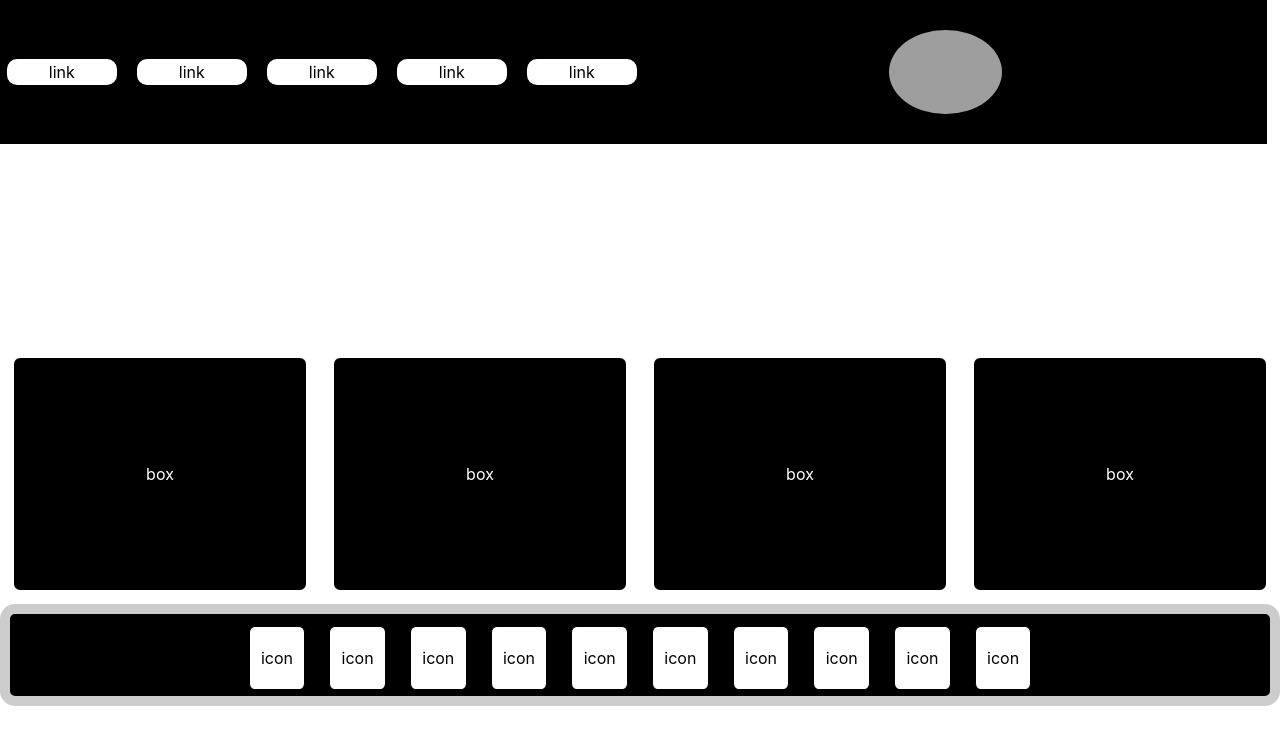
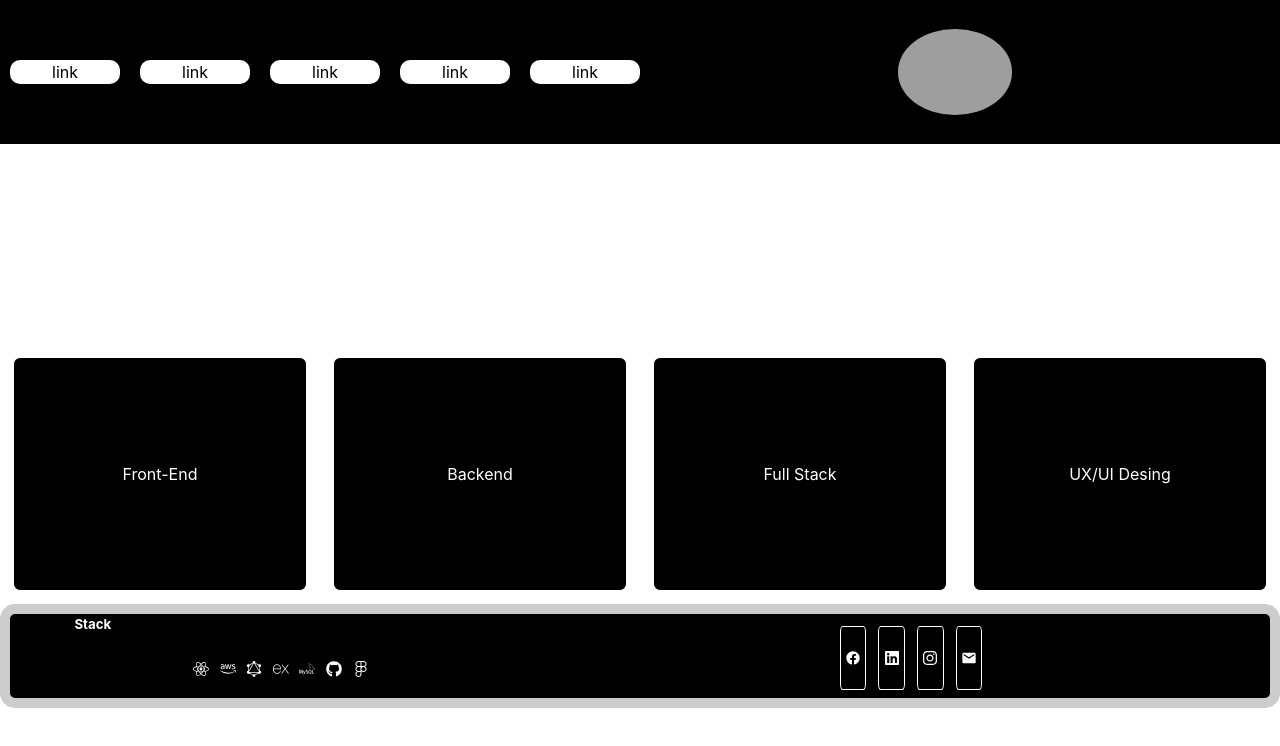
Before and after one commit to barbaroreyes/porta, a React (Create React App) app: page / in a window 1280 px wide. Shown: the top 746 px of the page. Built offline with nearby package versions, Linux system fonts and the light colour scheme; grey boxes are pictures that could not be loaded.

Commit message:
added-home-icons

```diff
--- a/package.json
+++ b/package.json
@@ -8,8 +8,10 @@
     "@testing-library/user-event": "^13.5.0",
     "react": "^18.2.0",
     "react-dom": "^18.2.0",
+    "react-icons": "^4.10.1",
     "react-router-dom": "^6.15.0",
     "react-scripts": "5.0.1",
+    "tachyons": "^4.12.0",
     "web-vitals": "^2.1.4"
   },
   "scripts": {
@@ -35,5 +37,8 @@
       "last 1 firefox version",
       "last 1 safari version"
     ]
+  },
+  "devDependencies": {
+    "@types/react-icons": "^3.0.0"
   }
 }
--- a/src/App.css
+++ b/src/App.css
@@ -5,7 +5,7 @@
 }
 
 .header_container{
-  width: 99%;
+  width: 100%;
   height: 18vh;
 
   display:flex;
@@ -54,25 +54,51 @@ border-radius:50%;
 }
 .footer_container{
   border: 10px solid #ccc;
-  height: 12.8vh;
+  height: 13vh;
   display: flex;
-  justify-content: center;
+  justify-content: space-around;
   align-items: center;
   flex-wrap: wrap;
   background: black;
   border-radius: 15px;
 }
-.footer_container span{
-  margin: 12px;
-  width: 11%;
-  border : 1px solid ;
+.footer_container .tools{
+width: 33%;
+height: 10vh;
+display: flex;
+justify-content: center;
+align-items: center;
+flex-wrap: wrap;
+padding: 1.4px;
+
+}
+.footer_container .tools span{
+
+ margin: 4px;
+ color:white;
+ display: flex;
+ justify-content: center;
+ align-items: center;
+ flex-direction: column;
+ padding: .1px;
+}
+.footer_container .socials{
+  width: 47%;
+height: 9vh;
+display: flex;
+justify-content: center;
+align-items: center;
+
+flex-wrap: wrap;
+}
+.footer_container .socials span{
+  border:1px solid white;
+  margin: 6px;
+  color:white;
   display: flex;
-  justify-content:center;
+  justify-content: center;
   align-items: center;
-  border-radius: 3px;
-  padding: 2px;
-  background: white;
-}
+ }
 
 @media (prefers-reduced-motion: no-preference) {
   .App-logo {
--- a/src/App.js
+++ b/src/App.js
@@ -3,6 +3,7 @@ import './App.css';
 import Footer from './compo/Footer';
 import Header from './compo/Header';
 import Main from './compo/Main';
+import 'tachyons'
 import {Routes,Route} from 'react-router-dom'
 
 function App() {
--- a/src/compo/Footer.js
+++ b/src/compo/Footer.js
@@ -1,19 +1,29 @@
 import React from 'react';
+import { FaReact,FaAws,FaGithub, FaLinkedin,FaInstagram} from 'react-icons/fa';
+import { SiGraphql,SiExpress,SiMysql,SiFigma } from 'react-icons/si';
+import {RiFacebookCircleFill} from 'react-icons/ri'
+import {MdEmail} from 'react-icons/md'
 
 const Footer = () => {
   return (
     <div className='footer_container'>
+     <div className='tools'>
+       <h5 style={{color: 'white' , width:'100%'}}>Stack</h5>
+     <span><FaReact/></span>
+      <span><FaAws/></span>
+      <span><SiGraphql/></span>
+      <span><SiExpress/></span>
+      <span><SiMysql/></span>
+      <span><FaGithub/></span>
+      <span><SiFigma/></span>
+     </div>
+      <div className="socials">
+      <span><RiFacebookCircleFill/></span>
+      <span><FaLinkedin/></span>
+      <span><FaInstagram/></span>
+      <span><MdEmail/></span>
 
-      <span>icon</span>
-      <span>icon</span>
-      <span>icon</span>
-      <span>icon</span>
-      <span>icon</span>
-      <span>icon</span>
-      <span>icon</span>
-      <span>icon</span>
-      <span>icon</span>
-      <span>icon</span>
+      </div>
 
     </div>
   );
--- a/src/compo/Main.js
+++ b/src/compo/Main.js
@@ -4,10 +4,10 @@ function Main() {
   return (
     <div className="main_container">
 
-      <div>box</div>
-      <div>box</div>
-      <div>box</div>
-      <div>box</div>
+      <div className='grow'>Front-End</div>
+      <div className='grow'>Backend</div>
+      <div className='grow'>Full Stack</div>
+      <div className='grow'>UX/UI Desing</div>
     </div>
   )
 }
```
Also changed, not shown: 1 other file (tests, documents, lock files or other folders).
